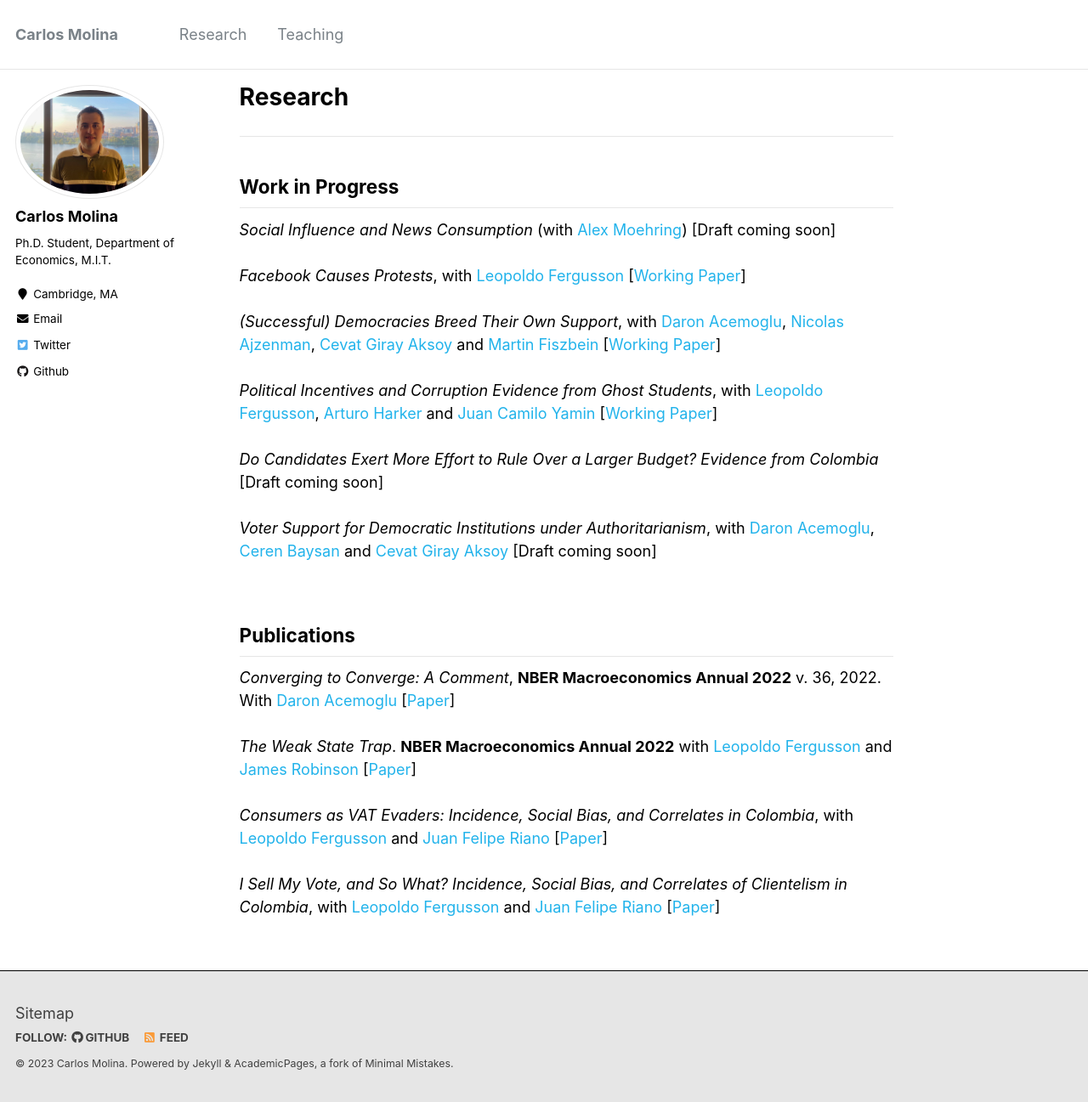
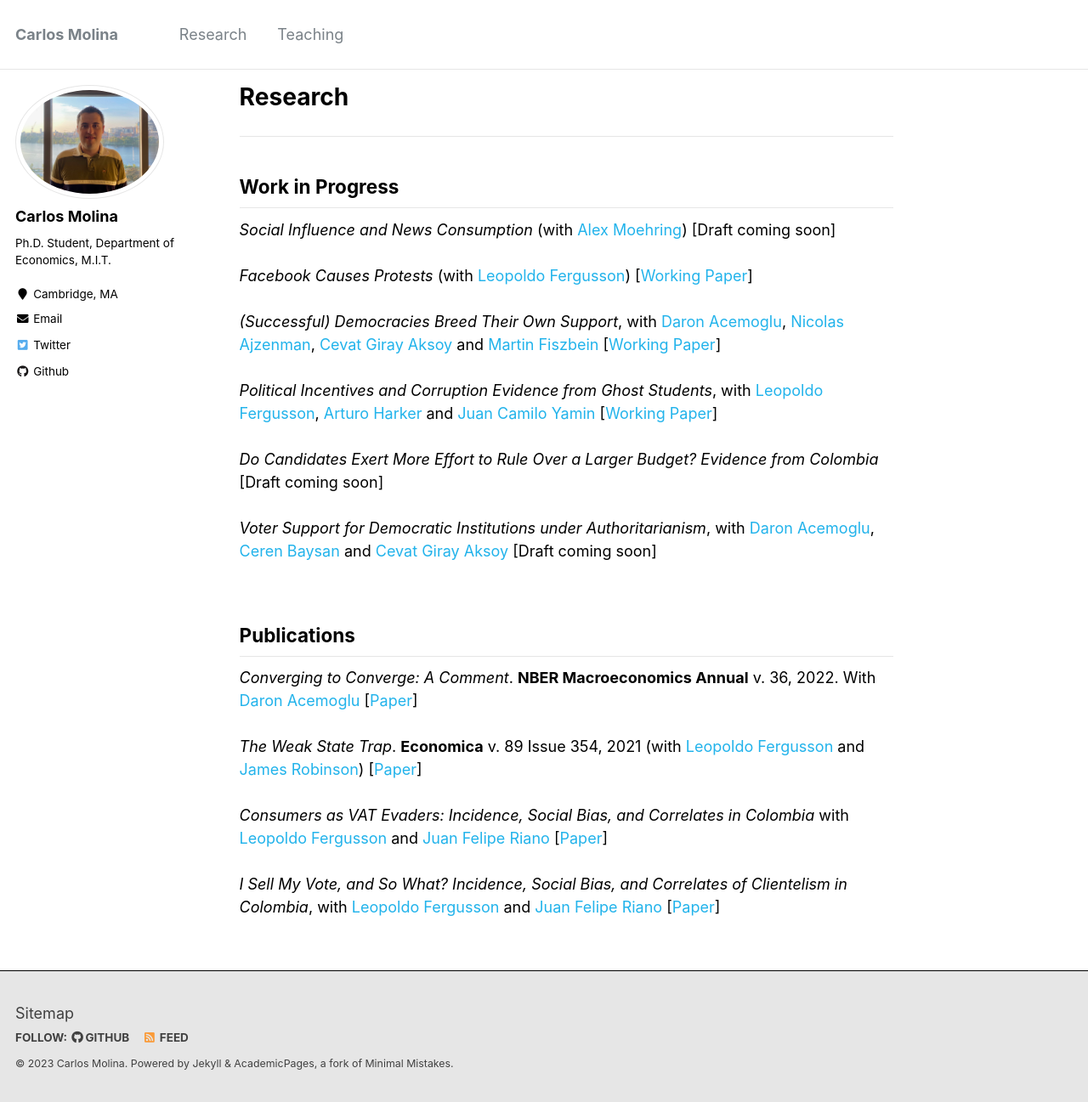
Before and after one commit to carlosmolinaguerra/carlosmolinaguerra.github.io, a Jekyll site: the page built from _pages/research.md, in a window 1280 px wide and 1297 px high. Shown: the whole window at 85% size. Built offline with Jekyll 4.4.1, drawn with Linux system fonts in a browser that asks for light colours.

Commit message:
Update research.md

```diff
--- a/_pages/research.md
+++ b/_pages/research.md
@@ -11,7 +11,7 @@ author_profile: true
 
 *Social Influence and News Consumption* (with [Alex Moehring](https://sites.google.com/view/alexmoehring)) [Draft coming soon] <br>
 <br>
-*Facebook Causes Protests*, with [Leopoldo Fergusson](https://www.leopoldofergusson.com/) \[[Working Paper](../files/FergussonMolina2019WP.pdf)\] <br>
+*Facebook Causes Protests* (with [Leopoldo Fergusson](https://www.leopoldofergusson.com/)) \[[Working Paper](../files/FergussonMolina2019WP.pdf)\] <br>
 <br>
 *(Successful) Democracies Breed Their Own Support*, with [Daron Acemoglu](https://economics.mit.edu/people/faculty/daron-acemoglu), [Nicolas Ajzenman](https://www.ajzenman.com/), [Cevat Giray Aksoy](https://cevatgirayaksoy.com/) and [Martin Fiszbein](https://sites.google.com/site/martinfiszbein/)  \[[Working Paper](../files/AcemogluAjzenmanAksoyFiszbeinMolina2021.pdf)\] <br>
 <br>
@@ -26,11 +26,11 @@ author_profile: true
 **Publications**
 ------
 
-*Converging to Converge: A Comment*, **NBER Macroeconomics Annual 2022** v. 36, 2022. With [Daron Acemoglu](https://economics.mit.edu/people/faculty/daron-acemoglu) \[[Paper](../files/AcemogluMolina2022.pdf)\]  <br>
+*Converging to Converge: A Comment*. **NBER Macroeconomics Annual** v. 36, 2022. With [Daron Acemoglu](https://economics.mit.edu/people/faculty/daron-acemoglu) \[[Paper](../files/AcemogluMolina2022.pdf)\]  <br>
 <br>
-*The Weak State Trap*. **NBER Macroeconomics Annual 2022** with [Leopoldo Fergusson](https://www.leopoldofergusson.com/) and [James Robinson]() \[[Paper](../files/AcemogluMolina2022.pdf)\]  <br>
+*The Weak State Trap*. **Economica** v. 89 Issue 354, 2021 (with [Leopoldo Fergusson](https://www.leopoldofergusson.com/) and [James Robinson]()) \[[Paper](../files/AcemogluMolina2022.pdf)\]  <br>
 <br>
-*Consumers as VAT Evaders: Incidence, Social Bias, and Correlates in Colombia*, with [Leopoldo Fergusson](https://www.leopoldofergusson.com/) and [Juan Felipe Riano](https://www.juanfeliperiano.com/) \[[Paper](../files/AcemogluMolina2022.pdf)\]  <br>
+*Consumers as VAT Evaders: Incidence, Social Bias, and Correlates in Colombia* with [Leopoldo Fergusson](https://www.leopoldofergusson.com/) and [Juan Felipe Riano](https://www.juanfeliperiano.com/) \[[Paper](../files/AcemogluMolina2022.pdf)\]  <br>
 <br>
 *I Sell My Vote, and So What? Incidence, Social Bias, and Correlates of Clientelism in Colombia*, with [Leopoldo Fergusson](https://www.leopoldofergusson.com/) and [Juan Felipe Riano](https://www.juanfeliperiano.com/) \[[Paper](../files/AcemogluMolina2022.pdf)\]  <br>
 <br>
```
